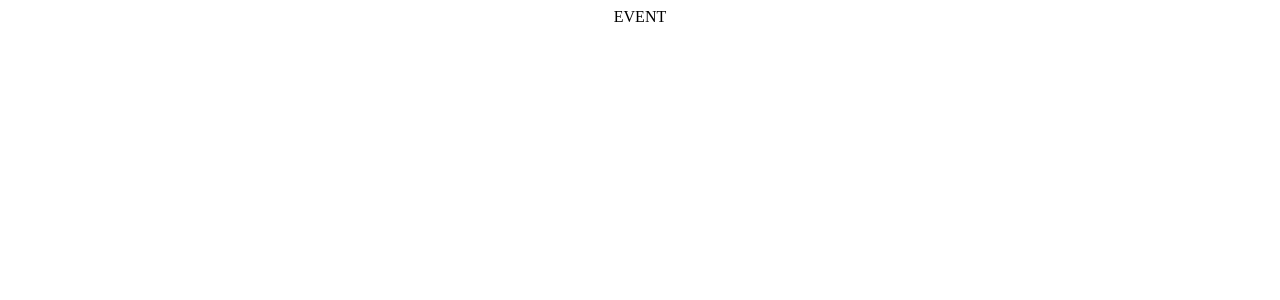
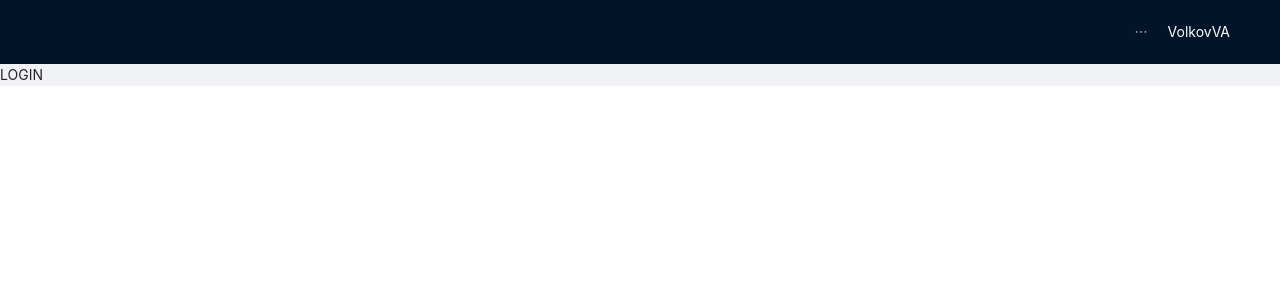
Before and after one commit to volkovVA/calendar-app, a React (Create React App) app: page /login in a window 1280 px wide. Before the commit this address led to /. Shown: the top 300 px of the page. Built offline with nearby package versions, Linux system fonts and the light colour scheme.

Commit message:
feat: add layout

```diff
--- a/src/App.css
+++ b/src/App.css
@@ -1,38 +1 @@
-.App {
-  text-align: center;
-}
-
-.App-logo {
-  height: 40vmin;
-  pointer-events: none;
-}
-
-@media (prefers-reduced-motion: no-preference) {
-  .App-logo {
-    animation: App-logo-spin infinite 20s linear;
-  }
-}
-
-.App-header {
-  background-color: #282c34;
-  min-height: 100vh;
-  display: flex;
-  flex-direction: column;
-  align-items: center;
-  justify-content: center;
-  font-size: calc(10px + 2vmin);
-  color: white;
-}
-
-.App-link {
-  color: #61dafb;
-}
-
-@keyframes App-logo-spin {
-  from {
-    transform: rotate(0deg);
-  }
-  to {
-    transform: rotate(360deg);
-  }
-}
+@import '~antd/dist/antd.css';
--- a/src/App.tsx
+++ b/src/App.tsx
@@ -1,12 +1,17 @@
 import React, { FC } from 'react';
+import { Layout } from 'antd';
 import './App.css';
 import AppRouter from './components/AppRouter';
+import Navbar from './components/Navbar';
 
 const App: FC = () => {
   return (
-    <div className="App">
-      <AppRouter />
-    </div>
+    <Layout>
+      <Navbar />
+      <Layout.Content>
+        <AppRouter />
+      </Layout.Content>
+    </Layout>
   );
 };
 
--- a/src/components/AppRouter.tsx
+++ b/src/components/AppRouter.tsx
@@ -3,7 +3,7 @@ import { Routes, Route, Navigate } from 'react-router-dom';
 import { privateRoutes, publicRoutes, RouteNames } from '../router';
 
 const AppRouter = () => {
-  const auth = true;
+  const auth = false;
   return auth ? (
     <Routes>
       {privateRoutes.map((route) => (
--- /dev/null
+++ b/src/components/Navbar.tsx
@@ -0,0 +1,48 @@
+import React, { FC } from 'react';
+import { Layout, Menu, MenuProps, Row } from 'antd';
+import { useNavigate } from 'react-router-dom';
+import { RouteNames } from '../router';
+
+const Navbar: FC = () => {
+  const itemsLogin: MenuProps['items'] = ['Login'].map((key) => ({
+    key,
+    label: `${key}`,
+  }));
+  const itemsLogout: MenuProps['items'] = ['Logout'].map((key) => ({
+    key,
+    label: `${key}`,
+  }));
+
+  const history = useNavigate();
+  const auth = true;
+
+  return (
+    <Layout.Header>
+      <Row style={{ justifyContent: 'flex-end' }}>
+        {auth ? (
+          <>
+            <Menu
+              theme="dark"
+              mode="horizontal"
+              selectable={false}
+              items={itemsLogout}
+              onClick={() => console.log('Logout')}
+            />
+            <div style={{ color: '#fff' }}>VolkovVA</div>
+          </>
+        ) : (
+          <Menu
+            theme="dark"
+            mode="horizontal"
+            selectable={false}
+            items={itemsLogin}
+            style={{ justifyContent: 'flex-end' }}
+            onClick={() => history(RouteNames.LOGIN)}
+          />
+        )}
+      </Row>
+    </Layout.Header>
+  );
+};
+
+export default Navbar;
```
